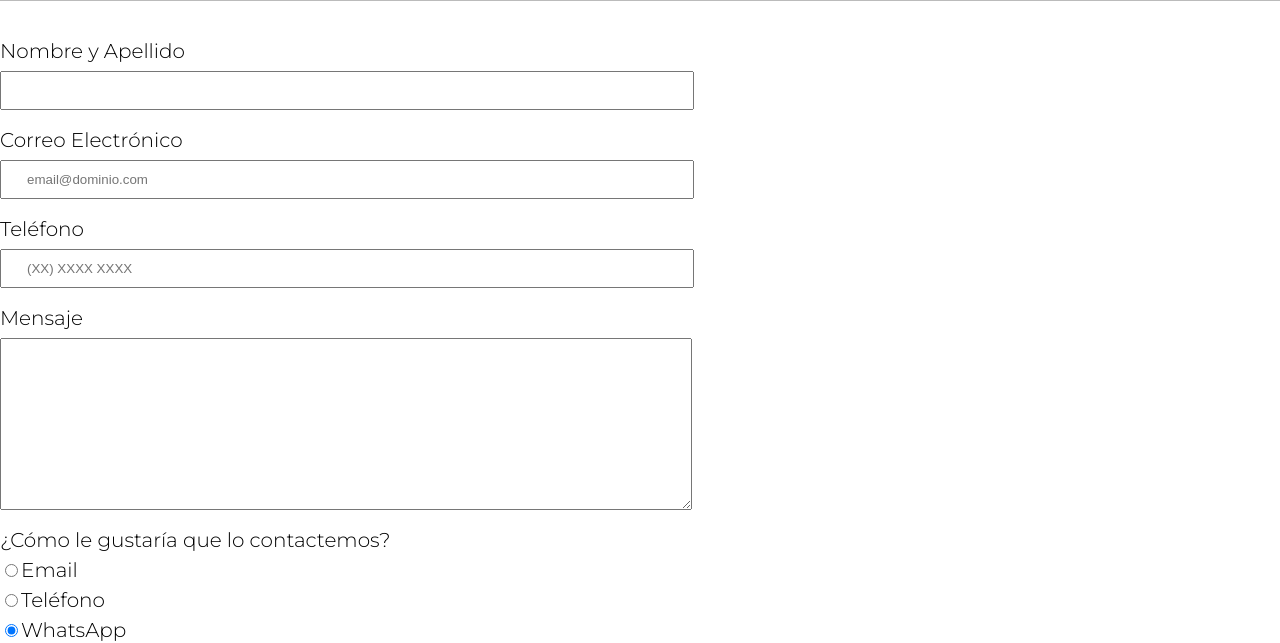
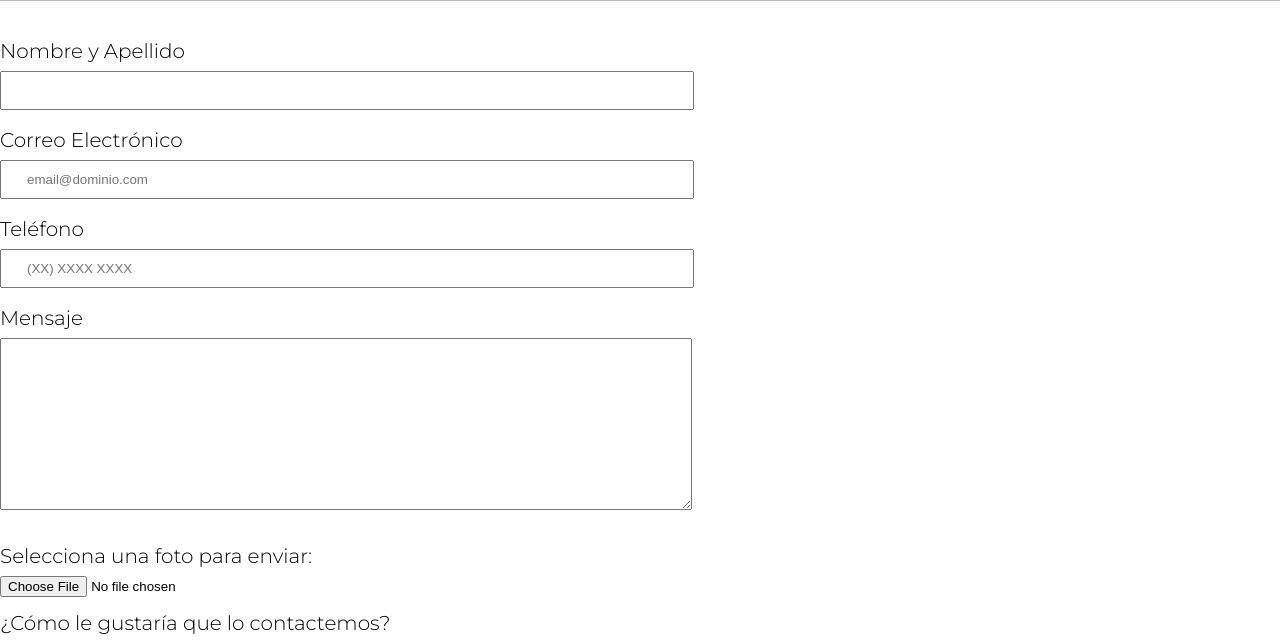
Before and after one commit to carriser/TP_HTML24155, a plain HTML site: page contacto.html in a window 1280 px wide. Shown: the part 312-955 px from the top of the page. Drawn offline with Linux system fonts and the light colour scheme.

Commit message:
agregado lo de archivos

```diff
--- a/contacto.html
+++ b/contacto.html
@@ -38,7 +38,12 @@
 
                 <label for="mensaje">Mensaje</label>
                 <textarea cols="70" rows="10" id="mensaje" class="input-padron" required></textarea>
+                <br>
 
+                <label for="mensaje">Selecciona una foto para enviar:</label>
+                <input type="file" accept="image/jpeg">
+                <br>
+                <br>
                 <fieldset>
                     <legend>¿Cómo le gustaría que lo contactemos?</legend>
 
@@ -49,7 +54,7 @@
                     <label for="radio-whatsapp"><input type="radio" name="contacto" value="whatsapp" id="radio-whatsapp" checked>WhatsApp</label>
 
                 </fieldset>
-
+                <br>
                 <fieldset>
                     <legend>¿En cuál horario prefiere ser atendido?</legend>
                     <select>
@@ -58,7 +63,7 @@
                         <option>Noche</option>
                     </select>
                 </fieldset>
-
+                <br>
                 <label class="checkbox"><input type="checkbox" checked>¿Le gustaría recibir novedades de la Barbería Alura?</label>
 
                 <input type="submit" value="Enviar formulario" class="enviar">
```
